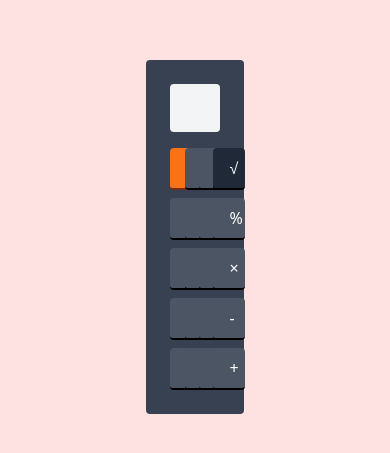
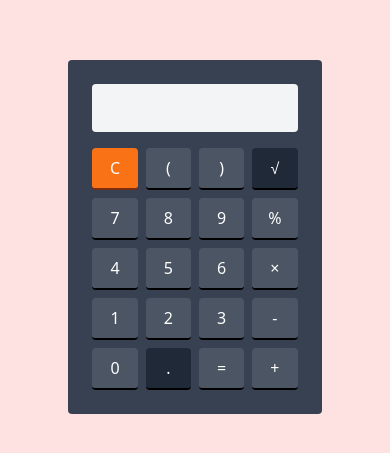
Before and after one commit to D10f/calculator_parser, a website built with webpack: page src/index.html in a window 390 px wide. Shown: the part 185-638 px from the top of the page. Built offline with nearby package versions, Linux system fonts and the light colour scheme.

Commit message:
improved responsiveness; disabled . as decimals are not supported by parser yet

```diff
--- a/src/index.html
+++ b/src/index.html
@@ -7,7 +7,7 @@
   <title>Tailwind Calculator</title>
 </head>
 <body class="bg-red-100 h-screen flex justify-center items-center">
-  <main class="bg-gray-700 text-white rounded p-6 w-1/4">
+  <main class="bg-gray-700 text-white rounded p-6 sm:w-1/2 md:w-1/3 lg:w-1/4">
     <section class="bg-gray-100 text-gray-700 rounded text-3xl text-right p-1">
       <output class="overflow-hidden block h-10"></output>
     </section>
@@ -30,7 +30,7 @@
       <button class="button">3</button>
       <button class="button">-</button>
       <button class="button">0</button>
-      <button class="button">.</button>
+      <button class="button disabled" disabled>.</button>
       <button class="button">=</button>
       <button class="button">+</button>
     </section>
```
